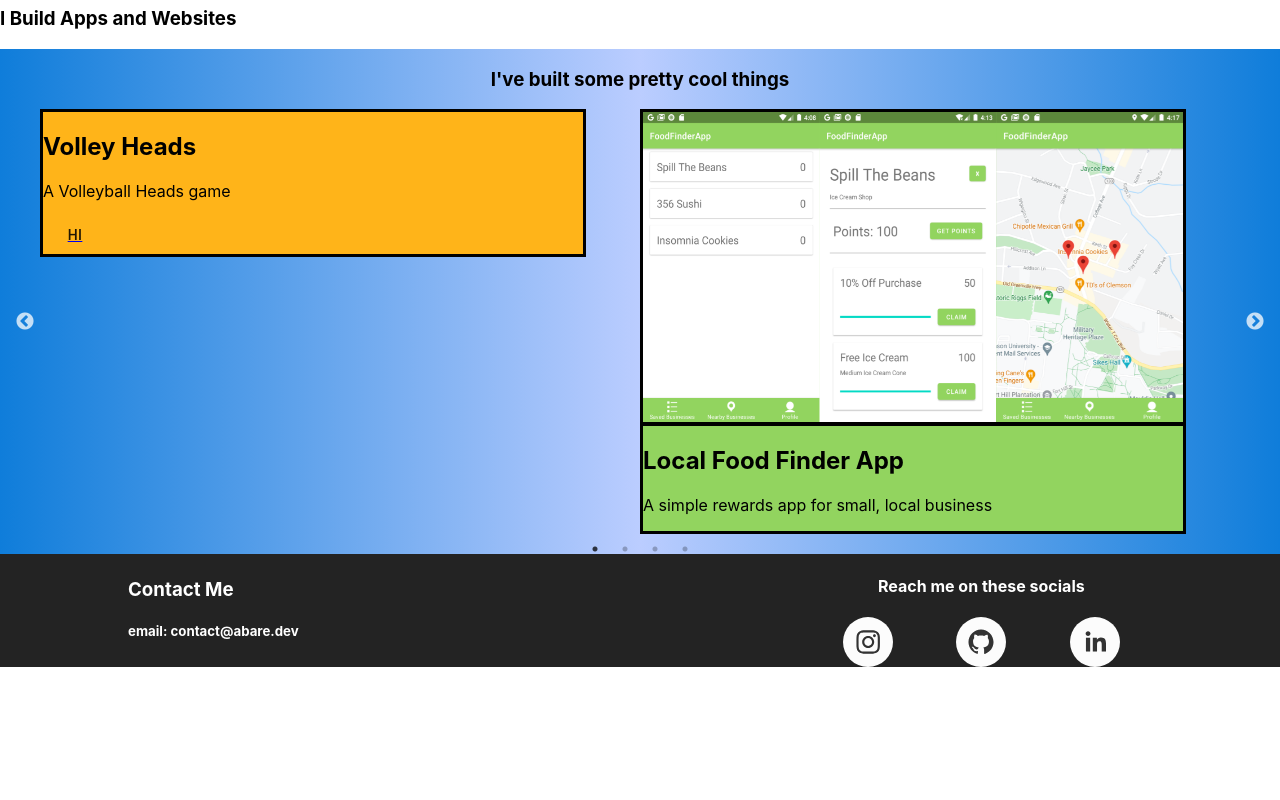
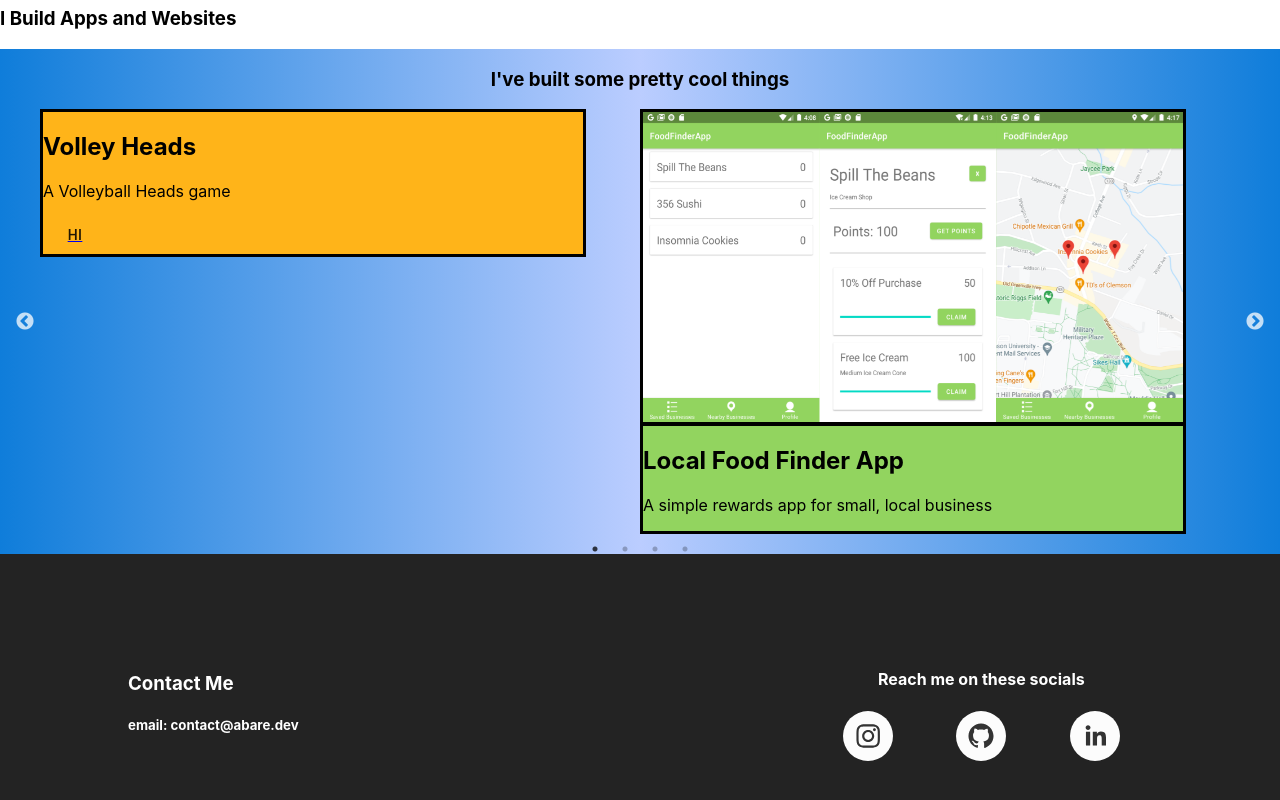
Before and after one commit to andrewthebare/Portfolio_Website, a React (Create React App) app: page / in a window 1280 px wide. Shown: the part 759-1559 px from the top of the page. Before the commit the page ends 1426 px from the top, so only its background shows below. Built offline with nearby package versions, Linux system fonts and the light colour scheme.

Commit message:
+ adds Footer + social media icon API with customizable coloring

```diff
--- a/src/Components/Footer.js
+++ b/src/Components/Footer.js
@@ -43,6 +43,7 @@ const useStyles = makeStyles({
         marginBottom: -30,
         background: '#232323',
 
+        minHeight: '300px',
         display: "flex",
         flexDirection: "row",
         justifyContent: "center",
```
